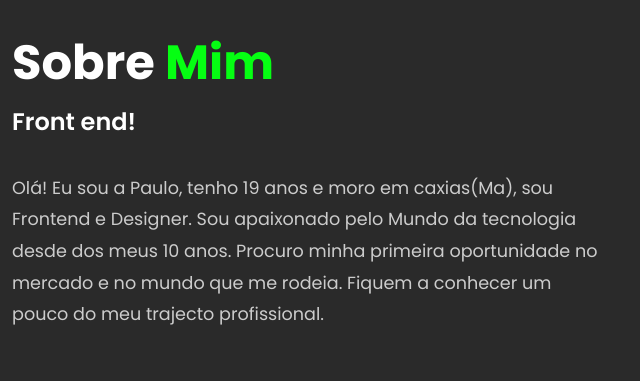
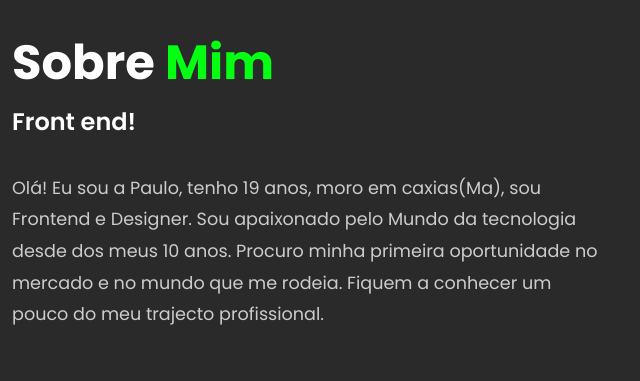
Before and after one commit to paulokaua014/portifolio-2023, a plain HTML site: page index.html in a window 1280 px wide. Shown: the part 937-1318 px from the top of the page, 640-1280 px from the left. Drawn offline with nearby package versions, Linux system fonts and the light colour scheme.

Commit message:
arrumando alguns erros de digitaçao + mais erros

```diff
--- a/index.html
+++ b/index.html
@@ -55,7 +55,7 @@
 		<div class="about-text">
 			<h2>Sobre <span>Mim</span></h2>
 			<h4>Front end!</h4>
-			<p>Olá! Eu sou a Paulo, tenho 19 anos e moro em caxias(Ma), sou Frontend e Designer. Sou apaixonado pelo Mundo da tecnologia desde dos meus 10 anos. Procuro minha primeira oportunidade no mercado e no mundo que me rodeia. Fiquem a conhecer um pouco do meu trajecto profissional.</p>
+			<p>Olá! Eu sou a Paulo, tenho 19 anos, moro em caxias(Ma), sou Frontend e Designer. Sou apaixonado pelo Mundo da tecnologia desde dos meus 10 anos. Procuro minha primeira oportunidade no mercado e no mundo que me rodeia. Fiquem a conhecer um pouco do meu trajecto profissional.</p>
 			<a download="Curriculo-paulo" href="CV/Paulo-Curriculo.pdf" class="btn2">Download CV</a>
 		</div>
 	</section>
```
